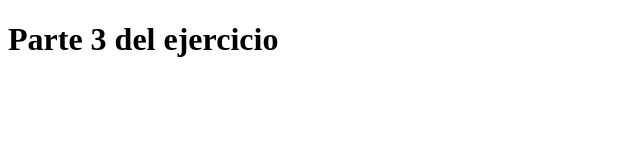
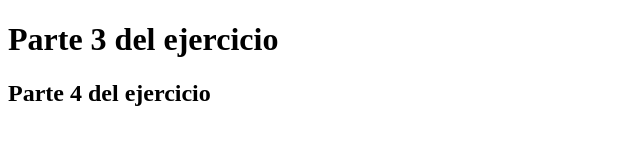
Before and after one commit to noelparizek/Primer-repositorio, a plain HTML site: page index.html in a window 1280 px wide. Shown: the whole page, without its empty margins (0-640 px from the left). Drawn offline with Linux system fonts and the light colour scheme.

Commit message:
mesaje commit

```diff
--- a/index.html
+++ b/index.html
@@ -7,5 +7,6 @@
 </head>
 <body>
     <h1>Parte 3 del ejercicio</h1>
+    <h2>Parte 4 del ejercicio</h2>
 </body>
 </html>
```
